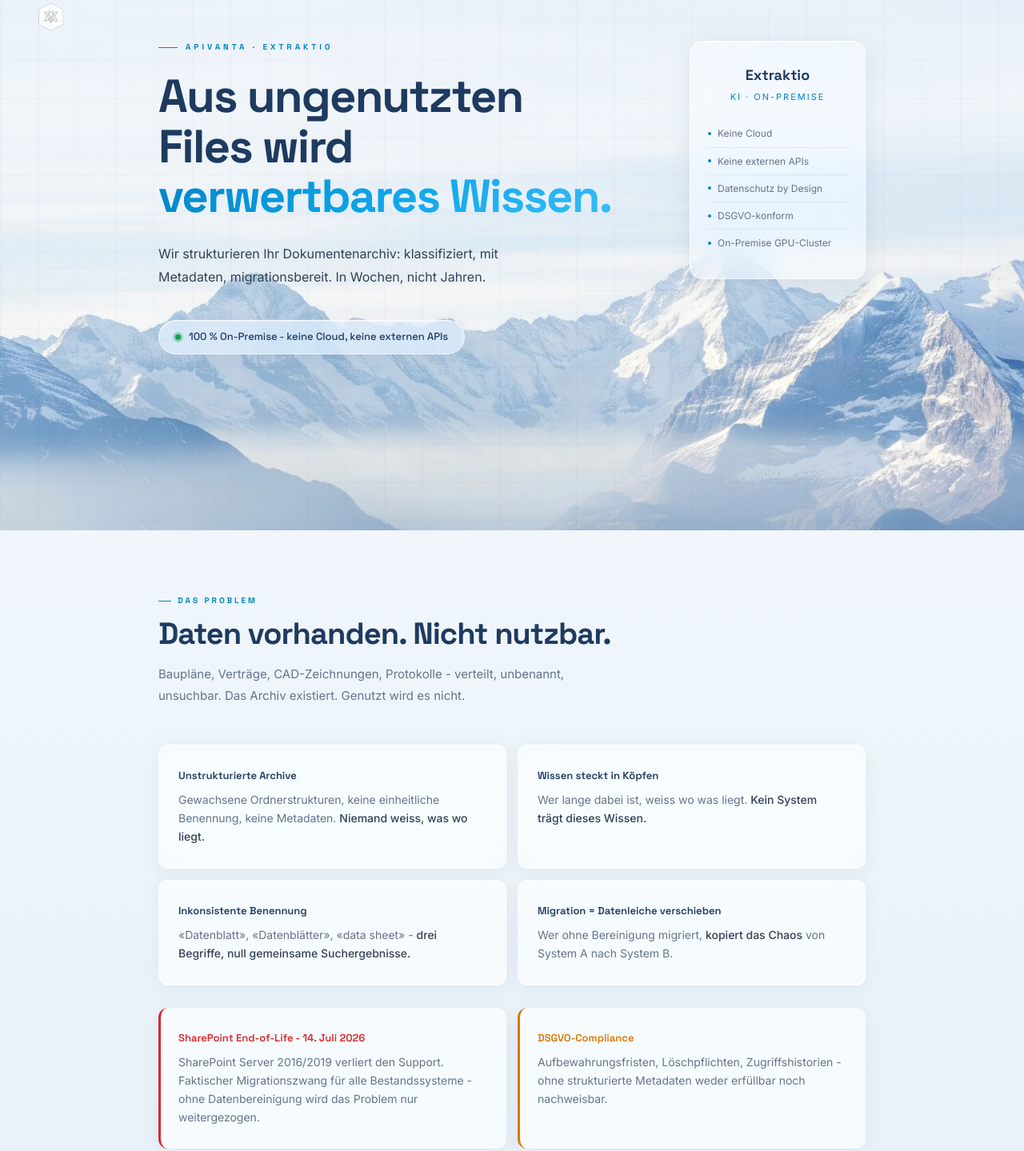
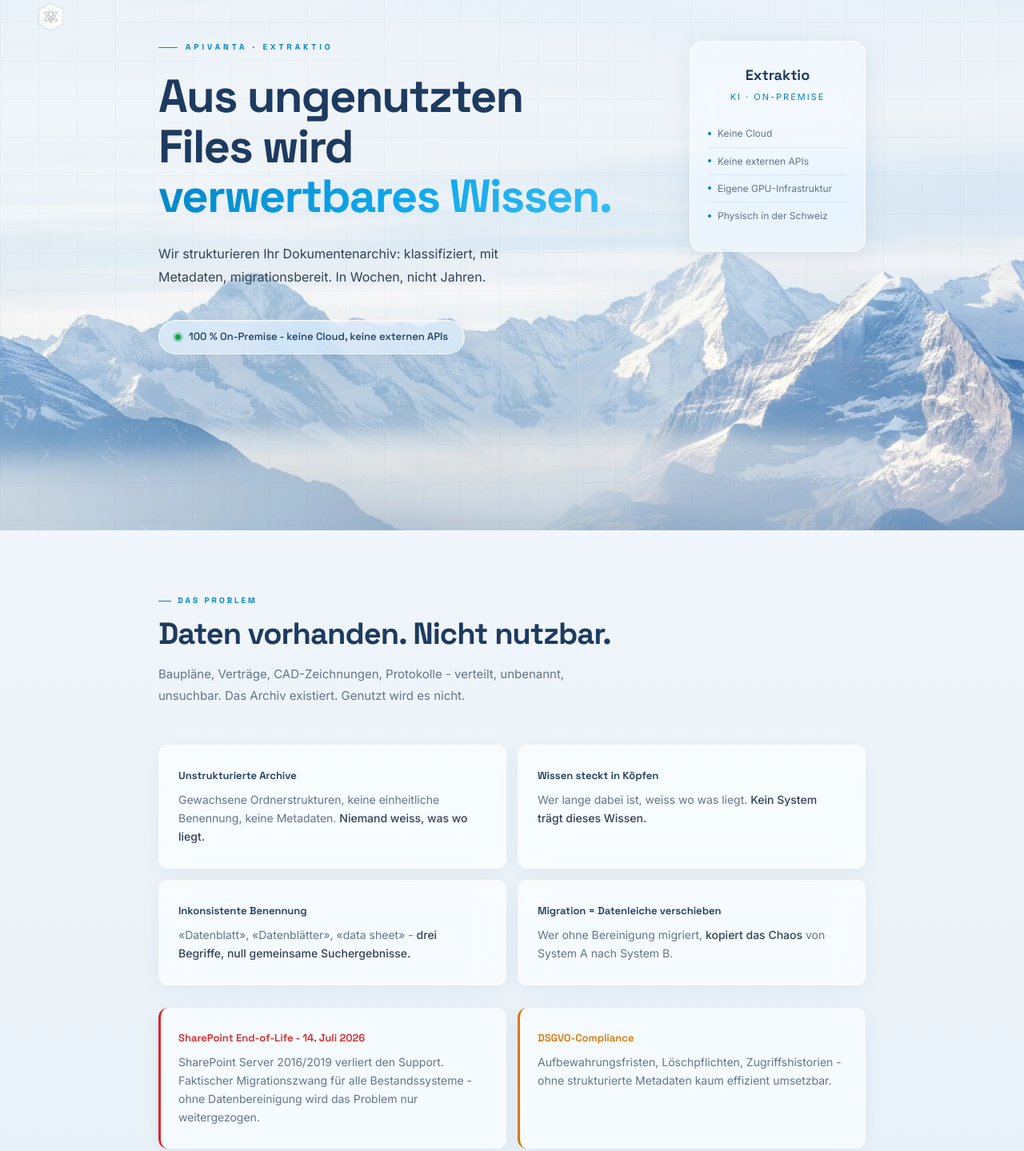
Before and after one commit to Apivanta/Apivanta-Extraktio, a plain HTML site: page index.html in a window 1280 px wide. Shown: the part 21-1460 px from the top of the page at 80% size. Drawn offline with Linux system fonts and the light colour scheme.

Commit message:
Faktencheck: DSGVO-Text abgeschwächt, SIA/KBOB präzisiert, 15+ Formate, Datenschutz by Design entfernt
- DSGVO: "weder erfüllbar noch nachweisbar" → "kaum effizient umsetzbar"
- SIA/KBOB: "bestehenden Standards" → "bestehender Nomenklatur und Branchenstandards"
- Pipeline Input: 60+ → 15+ Formate
- Hero-Card: "Datenschutz by Design" und "DSGVO-konform" entfernt (rechtlich heikle Begriffe),
  ersetzt durch "Eigene GPU-Infrastruktur" und "Physisch in der Schweiz"

Co-Authored-By: Claude Opus 4.6 (1M context) <noreply@anthropic.com>

```diff
--- a/index.html
+++ b/index.html
@@ -851,9 +851,8 @@ footer p { font-size: 12px; color: rgba(255,255,255,0.25); }
         <ul class="hero-card-items">
           <li>Keine Cloud</li>
           <li>Keine externen APIs</li>
-          <li>Datenschutz by Design</li>
-          <li>DSGVO-konform</li>
-          <li>On-Premise GPU-Cluster</li>
+          <li>Eigene GPU-Infrastruktur</li>
+          <li>Physisch in der Schweiz</li>
         </ul>
       </div>
     </div>
@@ -894,7 +893,7 @@ footer p { font-size: 12px; color: rgba(255,255,255,0.25); }
       </div>
       <div class="driver amber">
         <div class="driver-title">DSGVO-Compliance</div>
-        <div class="driver-text">Aufbewahrungsfristen, Löschpflichten, Zugriffshistorien - ohne strukturierte Metadaten weder erfüllbar noch nachweisbar.</div>
+        <div class="driver-text">Aufbewahrungsfristen, Löschpflichten, Zugriffshistorien - ohne strukturierte Metadaten kaum effizient umsetzbar.</div>
       </div>
     </div>
   </div>
@@ -920,7 +919,7 @@ footer p { font-size: 12px; color: rgba(255,255,255,0.25); }
         <div class="phase-num">02</div>
         <div class="phase-body">
           <div class="phase-title">Konfiguration &amp; Taxonomie</div>
-          <div class="phase-text">Gemeinsam definieren wir Ihre Metadaten-Struktur: Gebäude, Dokumenttypen, Phasen, Disziplinen. Basierend auf Ihren bestehenden Standards (SIA, KBOB). Wir konfigurieren die Pipeline auf Ihre Logik.</div>
+          <div class="phase-text">Gemeinsam definieren wir Ihre Metadaten-Struktur: Gebäude, Dokumenttypen, Phasen, Disziplinen. Basierend auf Ihrer bestehenden Nomenklatur und Branchenstandards (SIA, KBOB). Wir konfigurieren die Pipeline auf Ihre Logik.</div>
         </div>
       </div>
       <div class="phase">
@@ -958,7 +957,7 @@ footer p { font-size: 12px; color: rgba(255,255,255,0.25); }
           </div>
           <div class="pi-card-title">Dokument</div>
           <div class="pi-card-sub">PDF · DWG · DOCX<br>PNG · IFC · XLS · …</div>
-          <div class="pi-card-badge">60+ Formate</div>
+          <div class="pi-card-badge">15+ Formate</div>
         </div>
 
         <!-- ── LEFT CONNECTOR: Dokument → Stream 1 ── -->
```
